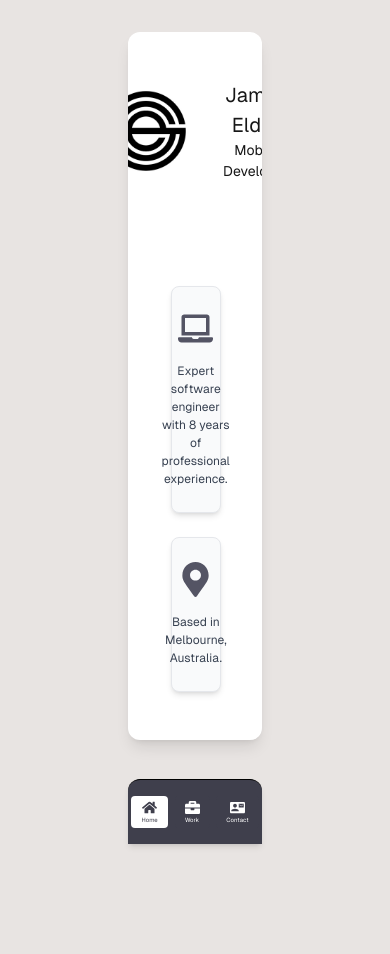
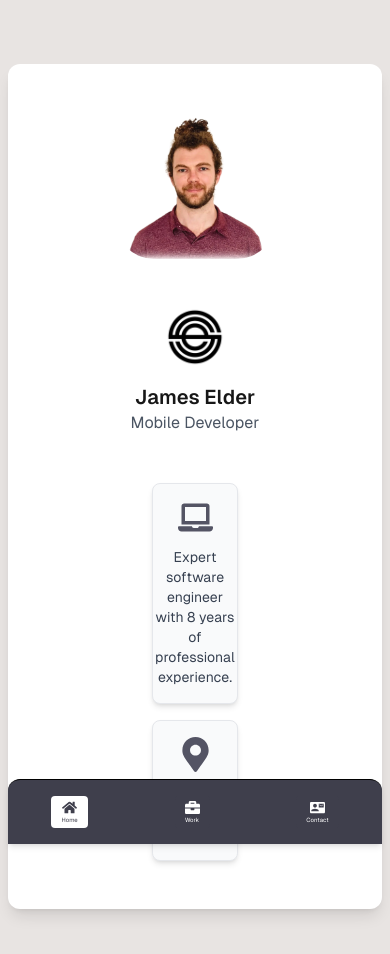
Before and after one commit to elder-software/elder-software-website, a Next.js app: page / in a window 390 px wide. Shown: the top 954 px of the page. Before the commit the page ends 844 px from the top, so only its background shows below. Built offline with nearby package versions, Linux system fonts and the light colour scheme.

Commit message:
beggining of responsive design

```diff
--- a/src/app/layout.tsx
+++ b/src/app/layout.tsx
@@ -29,8 +29,8 @@ export default function RootLayout({
       <body
         className={`${geistSans.variable} ${geistMono.variable} antialiased flex flex-col bg-vermillion-50`}
       >
-        <div className="mx-32 h-screen">
-          <div id="root" className="flex-grow pb-16 mb-16">
+        <div className="mx-2 sm:mx-4 md:mx-32 h-screen flex flex-col">
+          <div id="root" className="flex flex-col flex-grow pb-16 mb-16">
             {children}
           </div>
           <Footer />
--- a/src/components/about/About.tsx
+++ b/src/components/about/About.tsx
@@ -23,18 +23,18 @@ const childVariants = {
 const About: React.FC = () => {
   return (
     <motion.div
-      className="bg-white rounded-xl overflow-hidden justify-items-center mx-auto my-8 shadow-lg"
+      className="bg-white rounded-xl overflow-hidden w-full shadow-lg p-4 md:p-0 h-full flex flex-col justify-center my-16 sm:my-6 md:my-16"
       variants={containerVariants}
       initial="hidden"
       animate="visible"
     >
       <motion.div
-        className="w-[80%] flex items-center justify-center mx-auto pt-4"
+        className="flex flex-col md:flex-row items-center justify-center gap-8 md:gap-8 mx-auto py-4 md:py-8 px-2 md:px-8"
         variants={childVariants}
       >
-        <div className="flex-[1_1_45%]">
+        <div className="w-1/2 md:w-1/3 flex-shrink-0">
           <Image
-            className="opacity-95 rounded-3xl w-[100%] h-[100%]"
+            className="opacity-95 rounded-[25%] w-full h-auto object-cover"
             src={"/jamie-photo.webp"}
             alt="james-potrait"
             width={200}
@@ -43,27 +43,26 @@ const About: React.FC = () => {
           />
         </div>
 
-        <div className="flex-[2_1_55%] p-8 flex items-center justify-center">
+        <div className="flex flex-col md:flex-row items-center justify-center p-4 gap-4 md:gap-8">
           <Image
             src="/logo512.png"
             alt="Elder Software Logo"
-            width={90}
-            height={90}
-            className="mr-8"
+            width={60}
+            height={60}
+            className="md:w-[90px] md:h-[90px]"
           />
-          <div>
-            <h1 className="text-center text-[20px] md:text-[40px]">
+          <div className="text-center md:text-left">
+            <h1 className="text-xl md:text-3xl lg:text-4xl font-semibold">
               James Elder
             </h1>
-            <h1 className="text-center text-[14px] md:text-[26px]">
+            <h2 className="text-md md:text-xl lg:text-2xl text-gray-600">
               Mobile Developer
-            </h1>
+            </h2>
           </div>
         </div>
       </motion.div>
-      <div className="h-10" />
       <motion.div
-        className="w-[60%] flex items-center justify-center mx-auto pb-4"
+        className="w-full px-32 pb-4 md:pb-8"
         variants={childVariants}
       >
         <AboutProfessionalSummary />
--- a/src/components/about/AboutProfessionalSummary.tsx
+++ b/src/components/about/AboutProfessionalSummary.tsx
@@ -1,7 +1,6 @@
 import React from "react";
 import { FaMapMarkerAlt, FaLaptop } from "react-icons/fa";
 import { motion } from "framer-motion";
-import useIsMobile from "@/hooks/useIsMobile";
 
 const summaryData = [
   {
@@ -32,13 +31,11 @@ const tileVariants = {
 };
 
 const AboutProfessionalSummary: React.FC = () => {
-  const isMobile = useIsMobile();
-
   return (
-    <div className="py-8 w-full">
-      <div className="max-w-3xl mx-auto px-4 md:px-8 w-full">
+    <div className="py-4 md:py-8 w-full">
+      <div className="px-0 md:px-4 w-full">
         <motion.div
-          className="flex flex-col md:flex-row gap-6 md:gap-8 justify-center items-stretch"
+          className="flex flex-col md:flex-row gap-4 md:gap-6 justify-center items-stretch"
           variants={containerVariants}
           initial="hidden"
           animate="visible"
@@ -46,14 +43,14 @@ const AboutProfessionalSummary: React.FC = () => {
           {summaryData.map(({ Icon, text, key }) => (
             <motion.div
               key={key}
-              className="flex flex-col items-center p-6 bg-gray-50 rounded-lg shadow-md border border-gray-200 flex-1 text-center"
+              className="flex flex-col items-center p-4 md:p-6 bg-gray-50 rounded-lg shadow-md border border-gray-200 flex-1 text-center"
               variants={tileVariants}
             >
               <Icon
-                size={isMobile ? 35 : 50}
-                className="text-blue-600 mb-4"
+                size={35}
+                className="text-blue-600 mb-3 md:mb-4 md:text-[50px]"
               />
-              <p className="text-[12px] md:text-[16px] text-gray-700">{text}</p>
+              <p className="text-sm text-gray-700">{text}</p>
             </motion.div>
           ))}
         </motion.div>
--- a/src/components/footer/Footer.tsx
+++ b/src/components/footer/Footer.tsx
@@ -24,7 +24,7 @@ const Footer: React.FC = () => {
   }, []);
 
   return (
-    <div className="fixed bottom-0 left-0 right-0 z-10 flex justify-around py-4 border-t border-black bg-blue-700 shadow-md mx-32 rounded-t-xl">
+    <div className="fixed bottom-0 left-0 right-0 z-10 flex justify-around py-4 border-t border-black bg-blue-700 shadow-md rounded-t-xl mx-2 sm:mx-4 md:mx-32">
       <Link href="/">
         <FooterIcon
           text="Home"
--- a/tailwind.config.ts
+++ b/tailwind.config.ts
@@ -16,6 +16,10 @@ const config: Config = {
         "gradient-radial": "radial-gradient(var(--tw-gradient-stops))",
         "gradient-conic":
           "conic-gradient(from 180deg at 50% 50%, var(--tw-gradient-stops))",
+      },
+      screens: {
+        sm: "640px", // Mobile devices
+        md: "900px", // Tablet devices
       },
       colors: {
         vermillion: {
```
